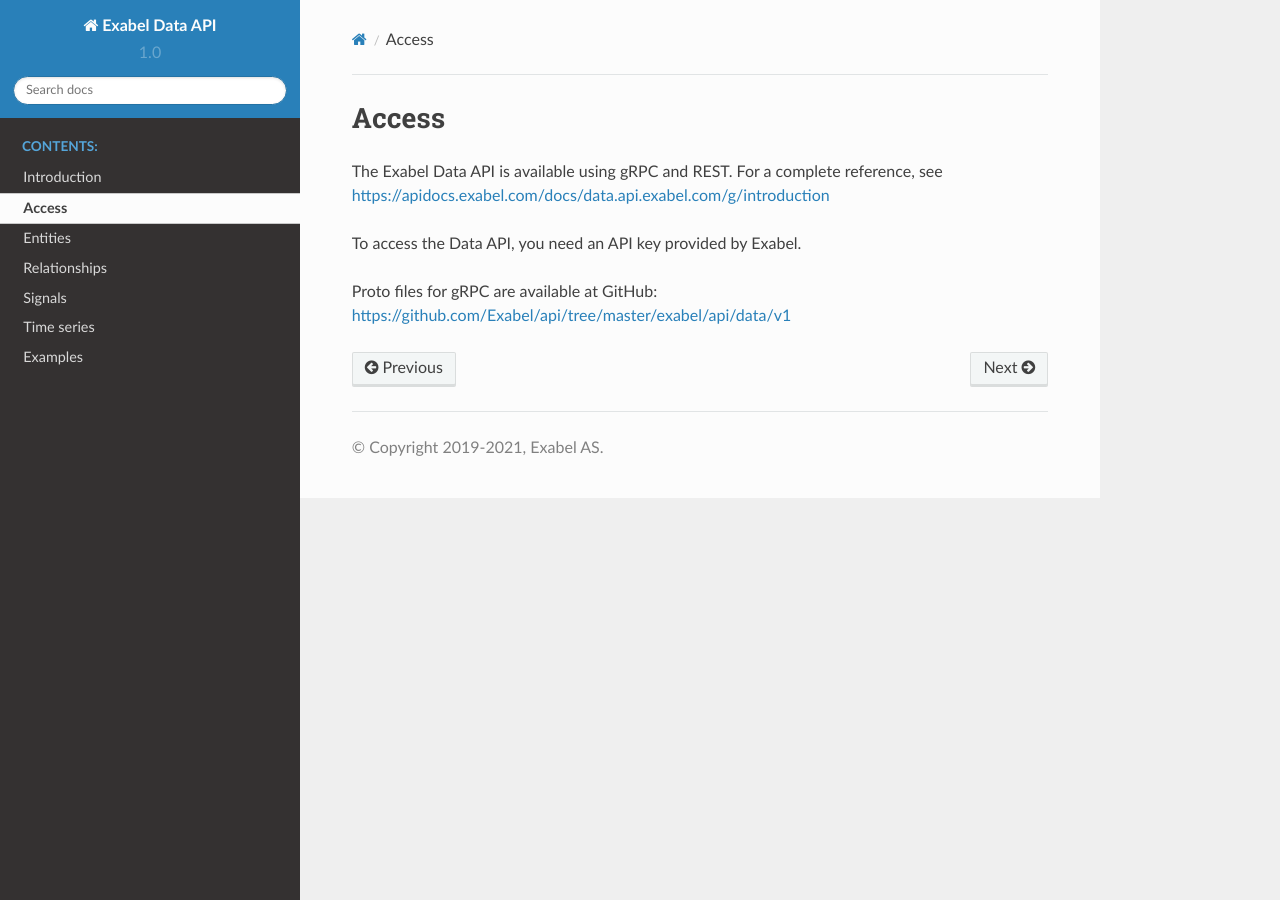
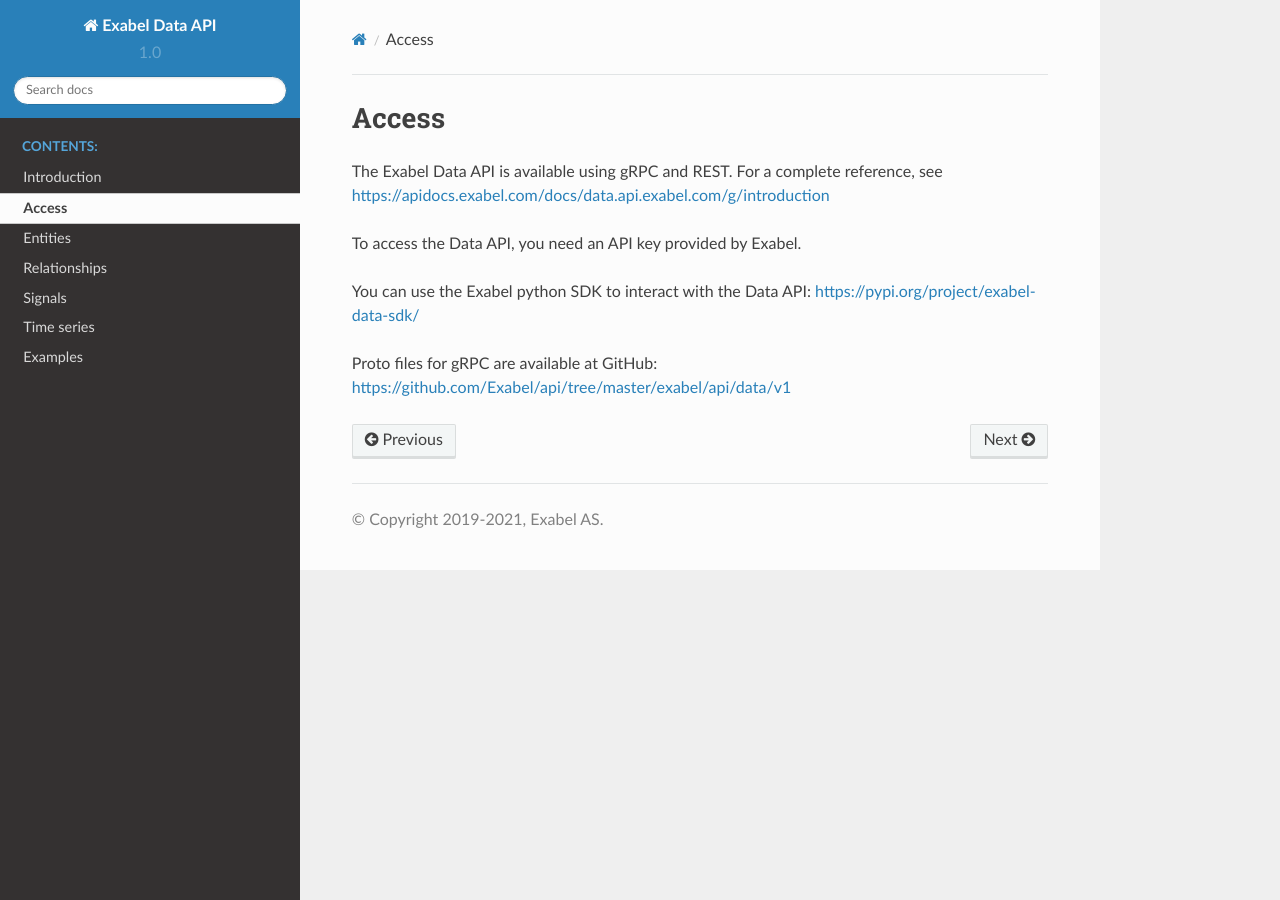
Before and after one commit to Exabel/api, a Sphinx documentation site: the page built from exabel/api/data/doc/access.rst, in a window 1280 px wide. Built offline with Sphinx 7.4.7 and the Read the Docs theme 2.0.0, drawn with Linux system fonts in a browser that asks for light colours; formulas are drawn with MathJax 3.

Commit message:
Add link to python sdk

```diff
--- a/exabel/api/data/doc/access.rst
+++ b/exabel/api/data/doc/access.rst
@@ -6,4 +6,6 @@
 
 To access the Data API, you need an API key provided by Exabel.
 
+You can use the Exabel python SDK to interact with the Data API: https://pypi.org/project/exabel-data-sdk/
+
 Proto files for gRPC are available at GitHub: https://github.com/Exabel/api/tree/master/exabel/api/data/v1
```
